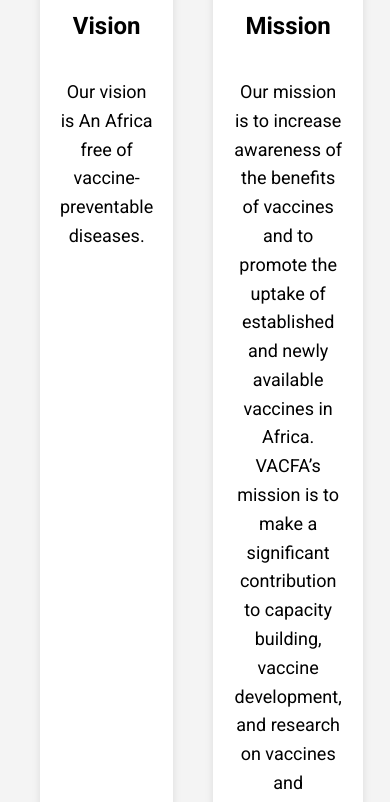
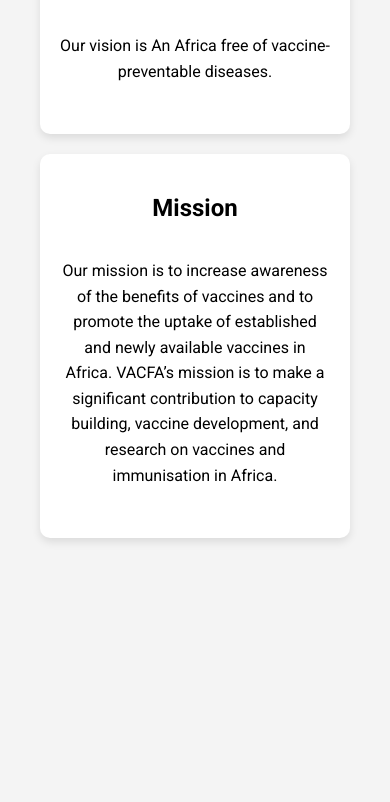
Before and after one commit to S-Satardien/VACFA-VandM, a plain HTML site: page index.html in a window 390 px wide. Shown: the part 196-998 px from the top of the page. After the commit the page ends 844 px from the top, so only its background shows below. Drawn offline with Linux system fonts and the light colour scheme.

Commit message:
Update index.html

```diff
--- a/index.html
+++ b/index.html
@@ -77,6 +77,28 @@
       bottom: 0;
       width: 100%;
     }
+
+    /* Media Query for Smaller Screens and Mobile Devices */
+    @media (max-width: 768px) {
+      h1 {
+        font-size: 30px;
+      }
+
+      p {
+        font-size: 16px;
+      }
+
+      .vision-mission {
+        flex-direction: column; /* Change to a single column layout */
+        align-items: stretch; /* Stretch items to full width */
+      }
+
+      .vision,
+      .mission {
+        margin: 10px 0; /* Add some spacing between the mission and vision cards */
+        flex-basis: 100%; /* Make each card take up the full width */
+      }
+    }
   </style>
 </head>
 <body>
```
